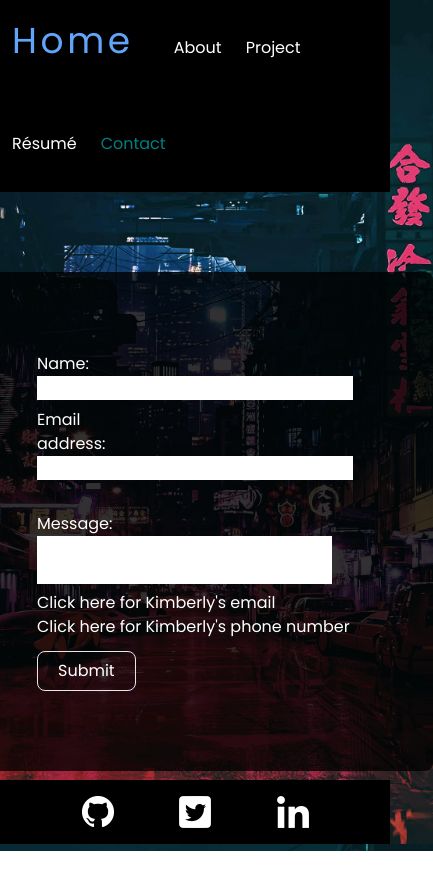
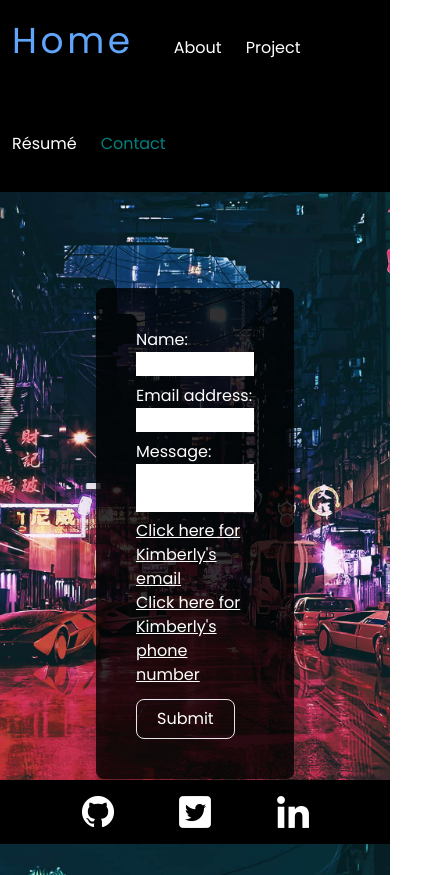
Before and after one commit to Lightfooted/lightfooted-react-portfolio, a React (Create React App) app: page /contact in a window 390 px wide. Shown: the whole page, 433 px wide, since content can reach past the window. Before the commit the page ends 851 px from the top, so only its background shows below. Built offline with nearby package versions, Linux system fonts and the light colour scheme.

Commit message:
tinkered more with how the form looks. textarea and input are equal length. moved error message a tad further down. padding reduced for mobile.

```diff
--- a/src/components/Contact/index.js
+++ b/src/components/Contact/index.js
@@ -35,35 +35,35 @@ function Contact() {
 
   return (
     <main>
-        <div className='relative flex justify-center p-20 mx-auto lg:pt-48'>
-          <section className='p-20 text-white bg-black rounded-lg shadow-2xl poppy bg-opacity-80 lg:flex'>
+        <div className='relative flex justify-center p-24 mx-auto lg:pt-48'>
+          <section className='p-10 text-white bg-black rounded-lg shadow-2xl poppy bg-opacity-80 lg:flex'>
           <form onSubmit={handleSubmit}>
         <div>
-          <label className='inline-block w-20 text-left'>Name: </label>
-          <input className='mb-2 text-black' type='text' name='name' defaultValue={name} onBlur={handleChange} onChange={(e) => setFormState({...formState, name: e.target.value})} />
+          <label className='inline-block text-left'>Name: </label>
+          <input className='w-full mb-2 text-black' type='text' name='name' defaultValue={name} onBlur={handleChange} onChange={(e) => setFormState({...formState, name: e.target.value})} />
         </div>
         <div>
-          <label className='inline-block w-20 text-left'>Email address: </label>
-          <input className='mb-8 text-black' type='email' name='email' defaultValue={email} onBlur={handleChange} onChange={(e) => setFormState({...formState, email: e.target.value})} />
+          <label className='inline-block text-left'>Email address: </label>
+          <input className='w-full mb-2 text-black' type='email' name='email' defaultValue={email} onBlur={handleChange} onChange={(e) => setFormState({...formState, email: e.target.value})} />
         </div>
         <div>
-          <label className='inline-block w-20 text-left'>Message: </label>
-          <textarea maxLength='150' className='text-black resize-none' name='message' defaultValue={message} onBlur={handleChange} onChange={(e) => setFormState({...formState, message: e.target.value})} />
+          <label className='inline-block text-left'>Message: </label>
+          <textarea maxLength='150' className='w-full text-black resize-none' name='message' defaultValue={message} onBlur={handleChange} onChange={(e) => setFormState({...formState, message: e.target.value})} />
         </div>
         <div>
         <label></label>
-        <a href="mailto:vesselofbalance@hotmail.com" className='hover:text-blue-400'>Click here for Kimberly's email</a>
+        <a href="mailto:vesselofbalance@hotmail.com" className='underline hover:text-blue-400'>Click here for Kimberly's email</a>
         </div>
         <div>
         <label></label>
-        <a href="tel:+14074840907" className='hover:text-blue-400'>Click here for Kimberly's phone number</a>
+        <a href="tel:+14074840907" className='underline hover:text-blue-400'>Click here for Kimberly's phone number</a>
         </div>
         {errorMessage && (
-          <div>
+          <div className='mt-4'>
             <p>{errorMessage}</p>
           </div>
         )}
-        <button type='submit' className='h-10 px-5 mt-3 text-white transition-colors duration-150 border rounded-lg focus:shadow-outline hover:bg-gray-700 hover:text-white'>Submit</button>
+        <button type='submit' className='h-10 px-5 mt-3 text-white transition-colors duration-150 border rounded-lg focus:shadow-outline hover:text-blue-400'>Submit</button>
       </form>
           </section>
         </div>
```
